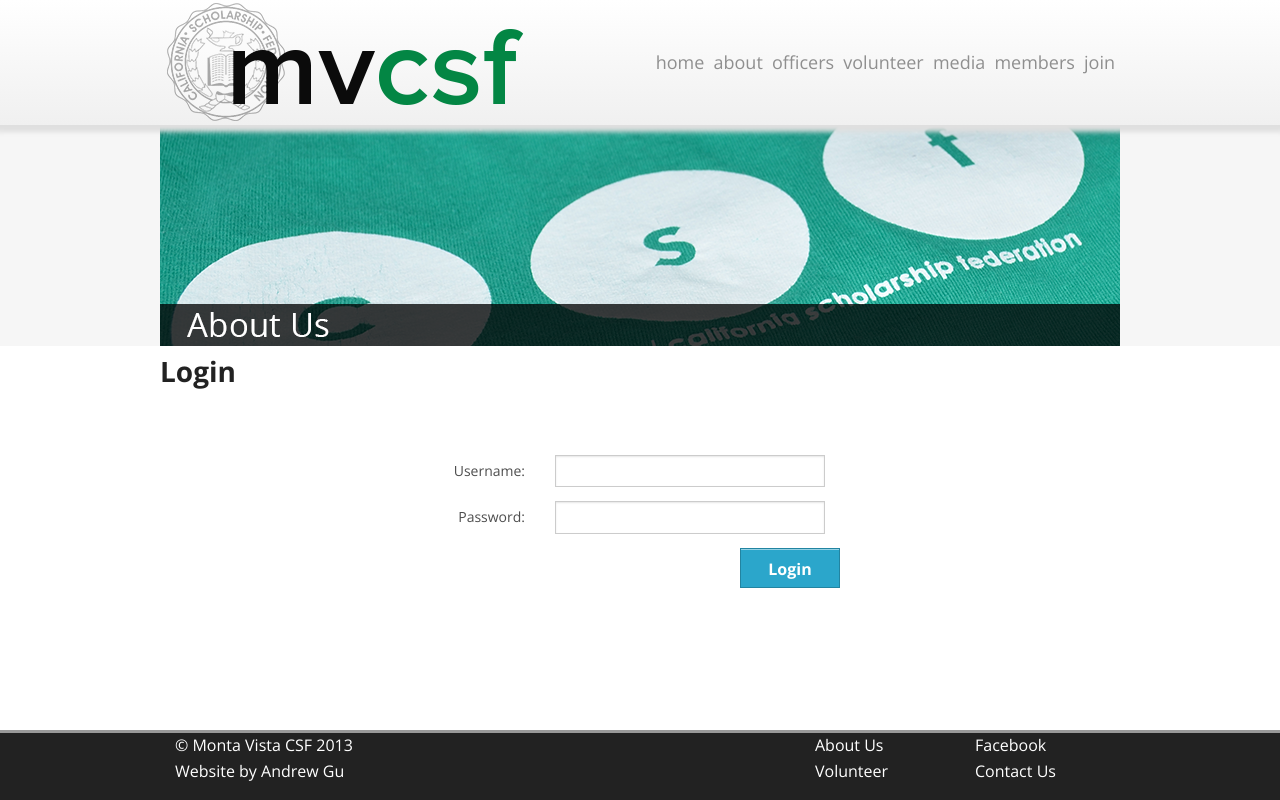
After one commit to andrewgu12/csf, a PHP site: page /members/login.php in a window 1280 px wide. The commit adds this page. Run offline with PHP 8.4, Linux system fonts and the light colour scheme; data that the repository does not hold is empty; style sheets or scripts are compiled from the project's sources; some libraries are stand-ins or nearby versions.

Commit message:
login form

```diff
--- a/about.php
+++ b/about.php
@@ -17,6 +17,9 @@
 		<div id="wrapper">
 			<div id="header-wrapper">
 				<div id="header">
+					<span class="left">
+						<img src="img/logo.png">
+					</span>
 					<?php include_once("menu.php"); ?>
 				</div>
 			</div>
--- a/css/styles.css
+++ b/css/styles.css
@@ -93,29 +93,49 @@ div#slider {
   color: #0040f8;
   transition: 0.5s;
 }
+/* line 80, ../scss/styles.scss */
+.bodytext #loginForm {
+  margin: 0 auto;
+  padding-top: 50px;
+  padding-bottom: 50px;
+  width: 400px;
+}
+/* line 85, ../scss/styles.scss */
+.bodytext #loginForm .button {
+  float: right;
+  height: 40px;
+  width: 100px;
+  line-height: 40px;
+  padding: 0;
+  margin: 0;
+}
+/* line 93, ../scss/styles.scss */
+.bodytext #loginForm .button:hover {
+  color: #FFFFFF;
+}
 
-/* line 81, ../scss/styles.scss */
+/* line 98, ../scss/styles.scss */
 div#newsItem {
   margin-left: 5px;
   border-bottom: 1px dotted #000000;
 }
-/* line 84, ../scss/styles.scss */
+/* line 101, ../scss/styles.scss */
 div#newsItem h2 {
   font-size: 16px;
 }
-/* line 87, ../scss/styles.scss */
+/* line 104, ../scss/styles.scss */
 div#newsItem p {
   font-size: 14px;
   padding: 0;
 }
 
-/* line 92, ../scss/styles.scss */
+/* line 109, ../scss/styles.scss */
 div#officer {
   height: 200px;
   padding-top: 5px;
 }
 
-/* line 96, ../scss/styles.scss */
+/* line 113, ../scss/styles.scss */
 div#side-bar {
   padding-top: 20px;
   float: left;
@@ -124,16 +144,16 @@ div#side-bar {
   text-align: center;
   display: inline;
 }
-/* line 103, ../scss/styles.scss */
+/* line 120, ../scss/styles.scss */
 div#side-bar .side-nav {
   padding-top: 0px;
 }
-/* line 105, ../scss/styles.scss */
+/* line 122, ../scss/styles.scss */
 div#side-bar .side-nav li {
   margin: 0;
   padding: 0;
 }
-/* line 109, ../scss/styles.scss */
+/* line 126, ../scss/styles.scss */
 div#side-bar .side-nav .menuOption {
   width: 157px;
   height: 40px;
@@ -142,25 +162,25 @@ div#side-bar .side-nav .menuOption {
   border-bottom: 1px solid #F9F9F9;
   text-align: center;
 }
-/* line 116, ../scss/styles.scss */
+/* line 133, ../scss/styles.scss */
 div#side-bar .side-nav .menuOption a {
   color: #000;
 }
-/* line 119, ../scss/styles.scss */
+/* line 136, ../scss/styles.scss */
 div#side-bar .side-nav .menuOption a:hover {
   color: #000;
 }
-/* line 123, ../scss/styles.scss */
+/* line 140, ../scss/styles.scss */
 div#side-bar .side-nav .menuOption:hover {
   background-color: #999999;
 }
-/* line 126, ../scss/styles.scss */
+/* line 143, ../scss/styles.scss */
 div#side-bar .side-nav .active {
   background-color: #CCC;
   color: #FFF;
 }
 
-/* line 132, ../scss/styles.scss */
+/* line 149, ../scss/styles.scss */
 div#mainContent {
   font-size: 14px;
   display: inline;
@@ -170,24 +190,24 @@ div#mainContent {
   text-align: left;
   padding-top: 10px;
 }
-/* line 140, ../scss/styles.scss */
+/* line 157, ../scss/styles.scss */
 div#mainContent h2 {
   font-size: 18px;
 }
-/* line 143, ../scss/styles.scss */
+/* line 160, ../scss/styles.scss */
 div#mainContent ol {
   margin-left: 20px;
 }
-/* line 145, ../scss/styles.scss */
+/* line 162, ../scss/styles.scss */
 div#mainContent ol ul {
   margin-left: 10px;
 }
-/* line 149, ../scss/styles.scss */
+/* line 166, ../scss/styles.scss */
 div#mainContent #classlists {
   padding-left: 10px;
 }
 
-/* line 153, ../scss/styles.scss */
+/* line 170, ../scss/styles.scss */
 footer {
   position: relative;
   margin-top: -70px;
@@ -200,25 +220,25 @@ footer {
   font-size: 16px;
 }
 
-/* line 164, ../scss/styles.scss */
+/* line 181, ../scss/styles.scss */
 div#footer-inner {
   width: 960px;
   margin: 0 auto;
   line-height: 70px;
 }
-/* line 168, ../scss/styles.scss */
+/* line 185, ../scss/styles.scss */
 div#footer-inner ul {
   list-style-type: none;
   padding: 0;
   margin: 0;
 }
 
-/* line 174, ../scss/styles.scss */
+/* line 191, ../scss/styles.scss */
 .left {
   float: left;
 }
 
-/* line 177, ../scss/styles.scss */
+/* line 194, ../scss/styles.scss */
 .right {
   float: right;
 }
--- a/index.php
+++ b/index.php
@@ -17,6 +17,9 @@
 		<div id="wrapper">
 			<div id="header-wrapper">
 				<div id="header">
+					<span class="left">
+						<img src="img/logo.png">
+					</span>
 					<?php include_once("menu.php"); ?>
 				</div>
 			</div>
--- /dev/null
+++ b/members/login.php
@@ -0,0 +1,65 @@
+<?php require_once("../included.php"); ?>
+<!DOCTYPE html>
+<html>
+	<head>
+		<meta charset="utf-8" />
+  		<meta name="viewport" content="width=device-width" />
+		<title>Monta Vista CSF</title>
+		<!--app.css has Foundation styles, styles.css has custom styles-->
+		<link href='http://fonts.googleapis.com/css?family=Open+Sans:400italic,400,700' rel='stylesheet' type='text/css'>
+		<link rel="stylesheet" href="../css/app.css" />
+		<link rel="stylesheet" href="../css/styles.css" />
+		<link rel="stylesheet" href="../css/nivo-slider.css" />
+		<link href="//netdna.bootstrapcdn.com/font-awesome/3.2.1/css/font-awesome.css" rel="stylesheet">
+		<script src="../js/custom.modernizr.js"></script>
+	</head>
+	<body>
+		<div id="wrapper">
+			<div id="header-wrapper">
+				<div id="header">
+					<span class="left">
+						<img src="../img/logo.png">
+					</span>
+					<?php include_once("menu.php"); ?>
+				</div>
+			</div>
+			<div id="slider-wrapper">
+				<div id="slider" class="restOfThePages">
+					<img src="../img/about.png"/>
+				</div>
+			</div>
+			<div class="bodytext">
+				<h1>Login</h1>
+				<form id="loginForm">
+					<div class="row">
+						<div class="large-3 columns">
+							<label for="username" class="right inline">Username:</label>
+						</div>
+						<div class="large-9 columns">
+							<input type="text" id="username"  />
+						</div>
+					</div>
+					<div class="row">
+						<div class="large-3 columns">
+							<label for="password" class="right inline">Password:</label>
+						</div>
+						<div class="large-9 columns">
+							<input type="password" id="password" />
+						</div>
+					</div>
+					<a href="#" class="button">Login</a>
+				</form>
+			</div>
+		</div>
+		<footer>
+			<div id="footer-inner">
+				<?php include_once("../footer.php"); ?>
+			</div>
+		</footer>
+		<!--include all JS files for both personal and Foundation-->
+		<script src="../js/jquery.js"></script>
+		<script src="../js/nivo-slider.js"></script>
+		<script src="../js/foundation.js"></script>
+      	  	<script src="../js/scripts.js"></script>
+	</body>
+</html>
--- /dev/null
+++ b/members/menu.php
@@ -0,0 +1,14 @@
+
+<span class="right">
+	<nav class="nav-bar">
+			<ul>
+				<li><a href="../index.php">home</a></li>
+				<li><a href="../about.php">about</a></li>
+				<li><a href="../officers.php">officers</a></li>
+				<li><a href="../volunteer.php">volunteer</a></li>
+				<li><a href="../media.php">media</a></li>
+				<li><a href="login.php" >members</a></li>
+				<li><a href="../join.php">join</a></li>
+			</ul>
+	</nav>
+</span>
--- a/officers.php
+++ b/officers.php
@@ -17,6 +17,9 @@
 		<div id="wrapper">
 			<div id="header-wrapper">
 				<div id="header">
+					<span class="left">
+						<img src="img/logo.png">
+					</span>
 					<?php include_once("menu.php"); ?>
 				</div>
 			</div>
--- a/scss/app.scss
+++ b/scss/app.scss
@@ -1,55 +1,8 @@
 // Global Foundation Settings
 @import "settings";
-
 // Comment out this import if you don't want to use normalize
 @import "normalize";
-
 // Comment out this import if you are customizing you imports below
 @import "foundation";
-
-// Import specific parts of Foundation by commenting the import "foundation"
-// and uncommenting what you want below. You must uncomment the following if customizing
-
-// @import "foundation/components/global"; // *always required
-// @import "foundation/components/grid";
-
-//
-// Use this grid if you want to start using the new Foundation 5 grid early.
-// It will change breakpoints to min-width: 640px and 1024px.
-//
-// @import "foundation/components/grid-5";
-//
-
-// @import "foundation/components/visibility";
-// @import "foundation/components/block-grid";
-// @import "foundation/components/type";
-// @import "foundation/components/buttons";
-// @import "foundation/components/forms"; // *requires components/buttons
-// @import "foundation/components/custom-forms"; // *requires components/buttons, components/forms
-// @import "foundation/components/button-groups"; // *requires components/buttons
-// @import "foundation/components/dropdown-buttons"; // *requires components/buttons
-// @import "foundation/components/split-buttons"; // *requires components/buttons
-// @import "foundation/components/flex-video";
-// @import "foundation/components/section";
-// @import "foundation/components/top-bar";  // *requires components/grid
-// @import "foundation/components/orbit";
-// @import "foundation/components/reveal";
-// @import "foundation/components/joyride";
-// @import "foundation/components/clearing";
-// @import "foundation/components/alert-boxes";
-// @import "foundation/components/breadcrumbs";
-// @import "foundation/components/keystrokes";
-// @import "foundation/components/labels";
-// @import "foundation/components/inline-lists";
-// @import "foundation/components/pagination";
-// @import "foundation/components/panels";
-// @import "foundation/components/pricing-tables";
-// @import "foundation/components/progress-bars";
-// @import "foundation/components/side-nav";
-// @import "foundation/components/sub-nav";
-// @import "foundation/components/switch";
-// @import "foundation/components/magellan";
-// @import "foundation/components/tables";
-// @import "foundation/components/thumbs";
-// @import "foundation/components/tooltips";
-// @import "foundation/components/dropdown";
+//import nivo-slider
+@import 'nivo-slider'
--- a/scss/styles.scss
+++ b/scss/styles.scss
@@ -76,6 +76,23 @@ div#slider {
 	a:hover {
 		color: #0040f8;
 		transition: 0.5s;
+	}
+	#loginForm {
+		margin: 0 auto;
+		padding-top: 50px;
+		padding-bottom: 50px;
+		width: 400px;
+		.button {
+			float: right;
+			height: 40px;
+			width: 100px;
+			line-height: 40px;
+			padding: 0;
+			margin: 0;
+		}
+		.button:hover {
+			color: #FFFFFF;
+		}
 	}
 }
 div#newsItem {
--- a/volunteer.php
+++ b/volunteer.php
@@ -17,6 +17,9 @@
 		<div id="wrapper">
 			<div id="header-wrapper">
 				<div id="header">
+					<span class="left">
+						<img src="img/logo.png">
+					</span>
 					<?php include_once("menu.php"); ?>
 				</div>
 			</div>
```
Also changed, not shown: menu.php (+4 -6 lines).
